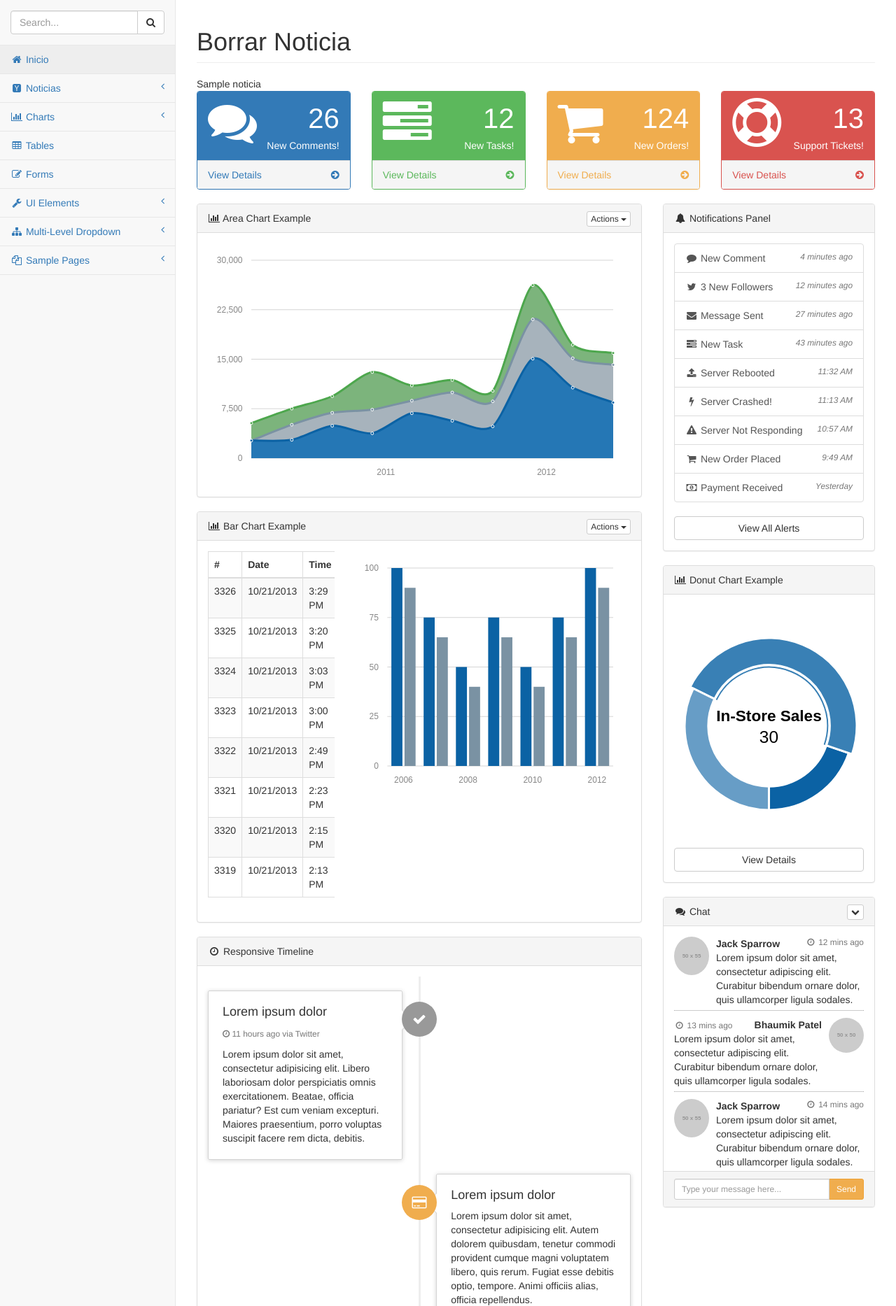
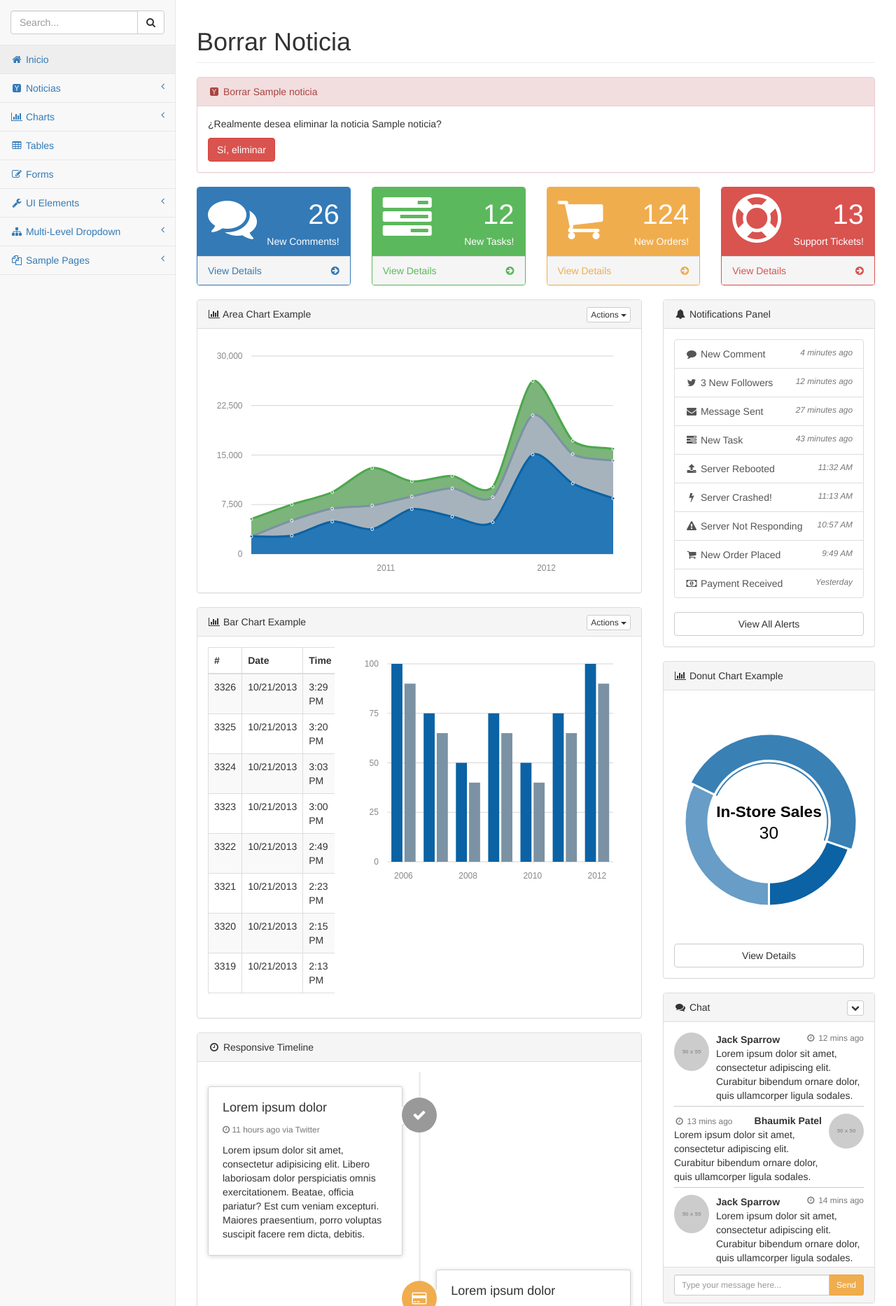
Before and after one commit to anderojas1/SIDeporte, a Django app: template templates/noticias/borrar_noticia.html in a window 1280 px wide. Shown: the part 51-1918 px from the top of the page at 70% size. Run offline with Django 3.2, Linux system fonts and the light colour scheme; tables that the repository leaves empty hold one stand-in row (values such as "Sample post"); the template is opened without the code that fills it: values that come from a table or form of the project are taken from there, most other values are stand-ins (such as "Sample title", 1, 10 or a date in 2020); grey boxes labelled with a size stand in for pictures from a placeholder-image service; some libraries are stand-ins or nearby versions.

Commit message:
template de borrado listo

```diff
--- a/templates/noticias/borrar_noticia.html
+++ b/templates/noticias/borrar_noticia.html
@@ -9,5 +9,17 @@ Borrar Noticia
 {% endblock %}
 
 {% block noticia %}
-	{{noticia.titulo}}
+	<div class="panel panel-danger">
+		<div class="panel-heading">
+			<i class="fa fa-hacker-news fa-fw"> </i>
+			Borrar {{noticia.titulo}}
+		</div>
+		<div class="panel-body">
+			<form action="" method="post">
+			{% csrf_token %}
+    			<p>¿Realmente desea eliminar la noticia {{noticia.titulo}}?</p>
+    			<button class= "btn btn-danger" type="submit">Sí, eliminar</button>
+			</form>
+		</div>
+	</div>
 {% endblock %}
```
